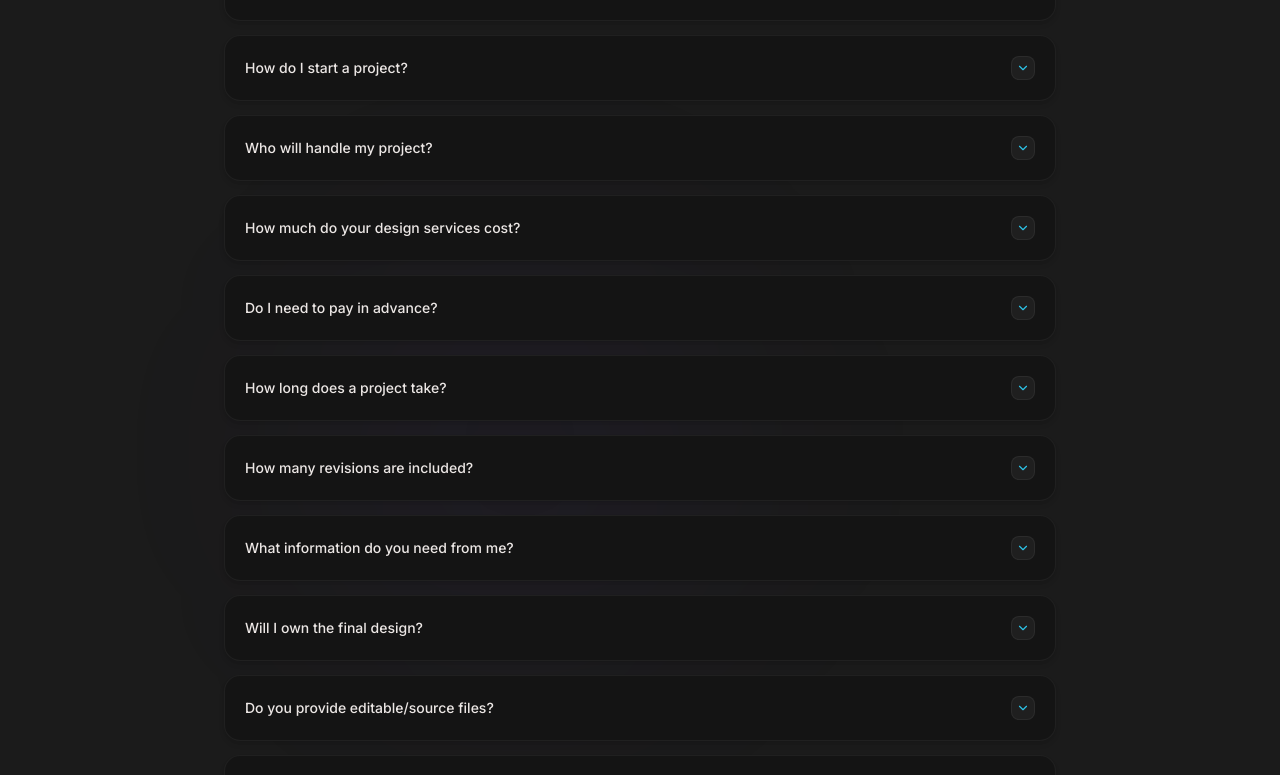
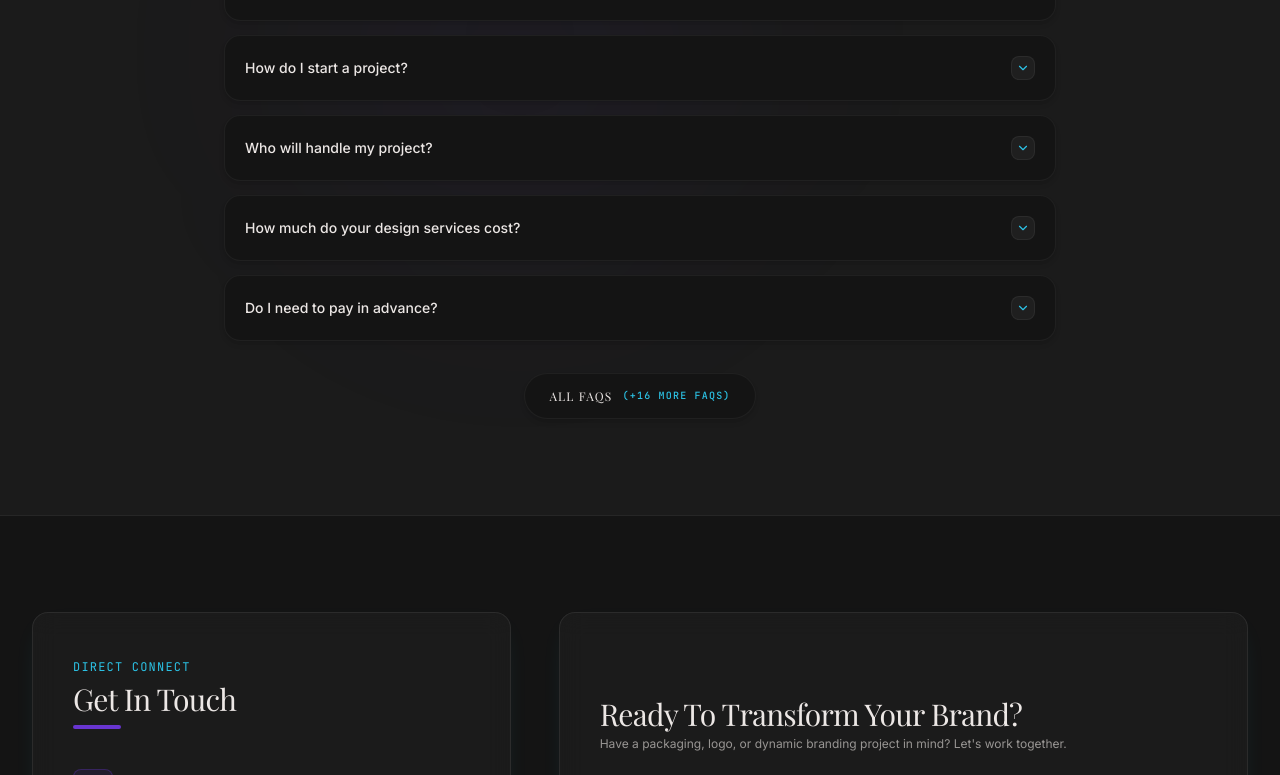
Before and after one commit to Mayankvashishth05/n1, a React (Vite) app: page / in a window 1280 px wide. Shown: the part 6227-7002 px from the top of the page. Built offline with nearby package versions, Linux system fonts and the light colour scheme; a web font is replaced by a local one.

Commit message:
feat(faq): limit initial visible items to five
Implement an expansion toggle for the FAQ section to improve readability by showing only the first five items by default. Added an effect to reset the view state when search queries or categories change.

```diff
--- a/src/components/FAQSection.tsx
+++ b/src/components/FAQSection.tsx
@@ -18,6 +18,12 @@ export default function FAQSection() {
   const [searchQuery, setSearchQuery] = useState('');
   const [activeCategory, setActiveCategory] = useState<'All' | 'General' | 'Process' | 'Pricing' | 'Support' | 'Bonus'>('All');
   const [openIds, setOpenIds] = useState<number[]>([]);
+  const [isExpanded, setIsExpanded] = useState(false);
+
+  // Automatically reset the expand toggle when query or active category changes
+  React.useEffect(() => {
+    setIsExpanded(false);
+  }, [searchQuery, activeCategory]);
 
   const toggleFAQ = (id: number) => {
     if (openIds.includes(id)) {
@@ -207,6 +213,11 @@ export default function FAQSection() {
     });
   }, [faqData, searchQuery, activeCategory]);
 
+  const visibleFAQs = useMemo(() => {
+    if (isExpanded) return filteredFAQs;
+    return filteredFAQs.slice(0, 5);
+  }, [filteredFAQs, isExpanded]);
+
   return (
     <section className="py-24 bg-[#1b1b1b] border-b border-white/5 relative overflow-hidden">
       {/* Background Soft Flare Accent */}
@@ -260,8 +271,8 @@ export default function FAQSection() {
 
         {/* Accordion Questions List */}
         <div className="space-y-3.5">
-          {filteredFAQs.length > 0 ? (
-            filteredFAQs.map((faq) => {
+          {visibleFAQs.length > 0 ? (
+            visibleFAQs.map((faq) => {
               const isOpen = openIds.includes(faq.id);
               return (
                 <div
@@ -306,6 +317,21 @@ export default function FAQSection() {
           )}
         </div>
 
+        {/* Expand / Collapse Button */}
+        {filteredFAQs.length > 5 && (
+          <div className="mt-8 text-center">
+            <button
+              onClick={() => setIsExpanded(!isExpanded)}
+              className="bg-[#141414] hover:bg-brand-accent/20 border border-white/5 hover:border-[#2cc3e6]/50 text-[#ece7e5] px-6 py-3.5 font-display font-medium text-xs rounded-full tracking-widest uppercase transition-all duration-300 hover:translate-y-[-2px] cursor-pointer inline-flex items-center space-x-2.5 shadow-md"
+            >
+              <span>{isExpanded ? 'Show Less' : 'All FAQs'}</span>
+              <span className="text-[#2cc3e6] text-[10px] font-mono font-medium">
+                ({isExpanded ? 'Collapse' : `+${filteredFAQs.length - 5} More FAQs`})
+              </span>
+            </button>
+          </div>
+        )}
+
       </div>
     </section>
   );
```
